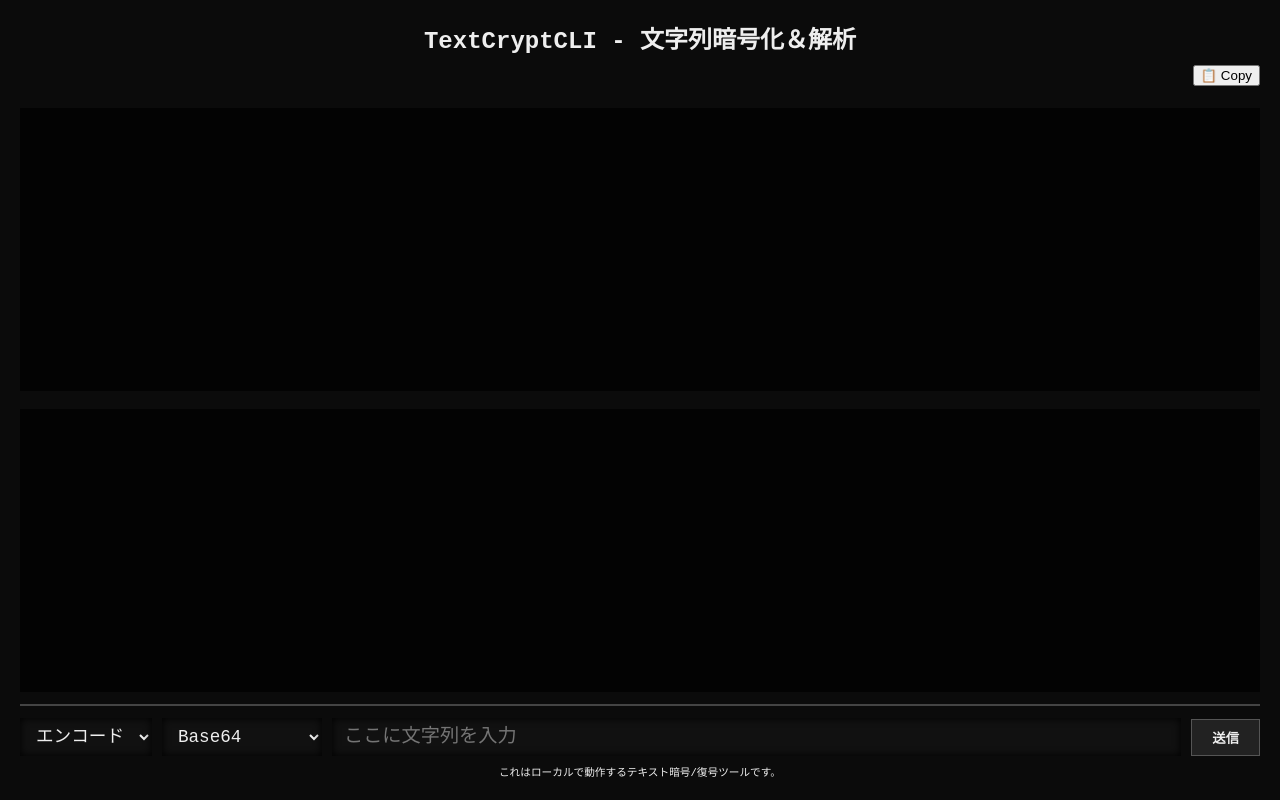
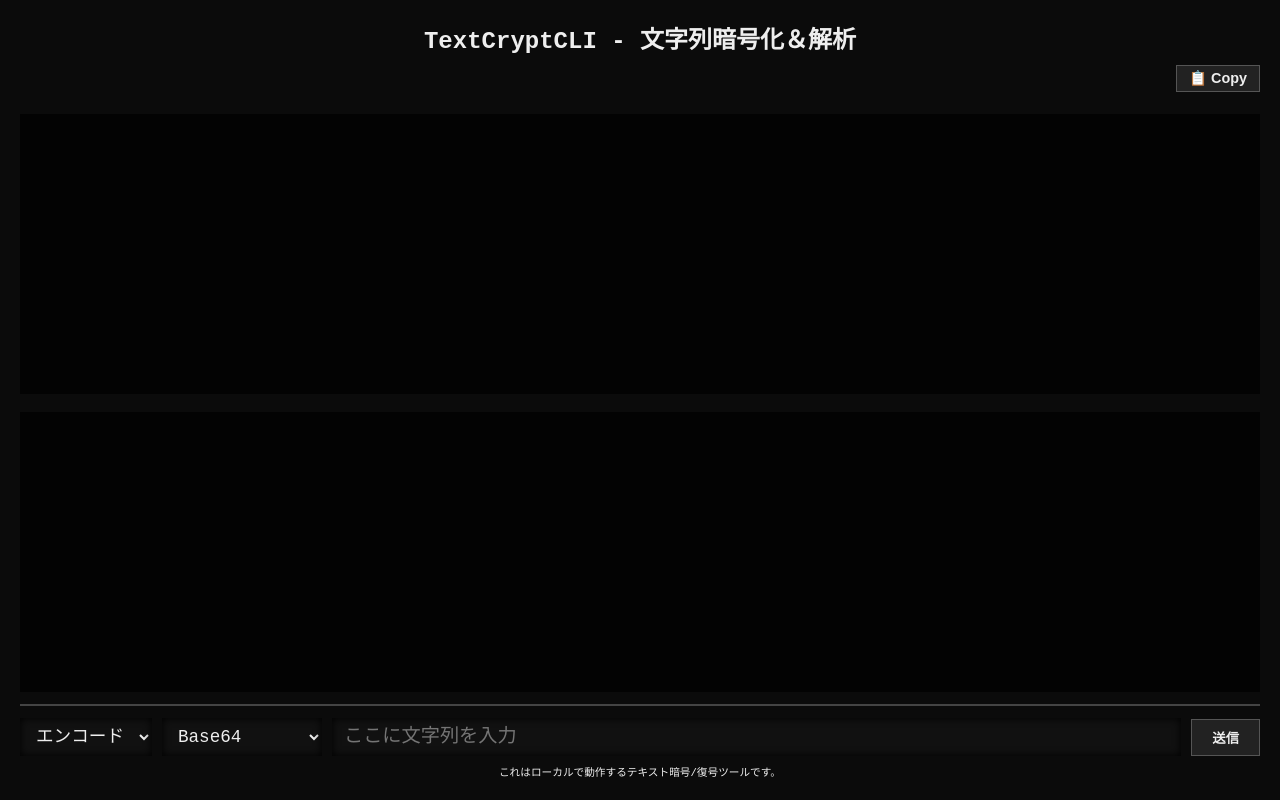
Before and after one commit to Kazi-Ki/TextCryptCLI, a plain HTML site: page index.html in a window 1280 px wide. Drawn offline with Linux system fonts and the light colour scheme.

Commit message:
Update style.css

```diff
--- a/style.css
+++ b/style.css
@@ -122,3 +122,20 @@ html, body {
 #infoArea a:hover {
   text-decoration: underline;
 }
+
+#copyBtn {
+  background: #222;
+  color: #eee;
+  border: 1px solid #555;
+  padding: 4px 12px;
+  font-weight: bold;
+  cursor: pointer;
+  border-radius: 0;
+  transition: background 0.3s, border-color 0.3s;
+  font-size: 0.9rem;
+}
+
+#copyBtn:hover {
+  background: #444;
+  border-color: #0f0;
+}
```
